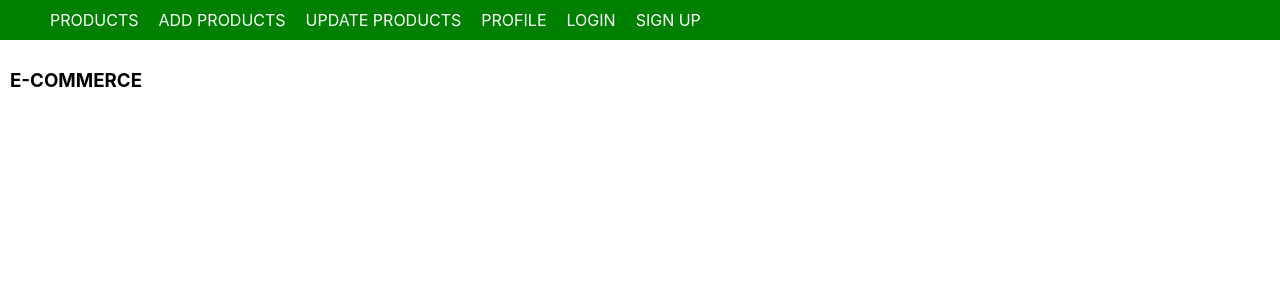
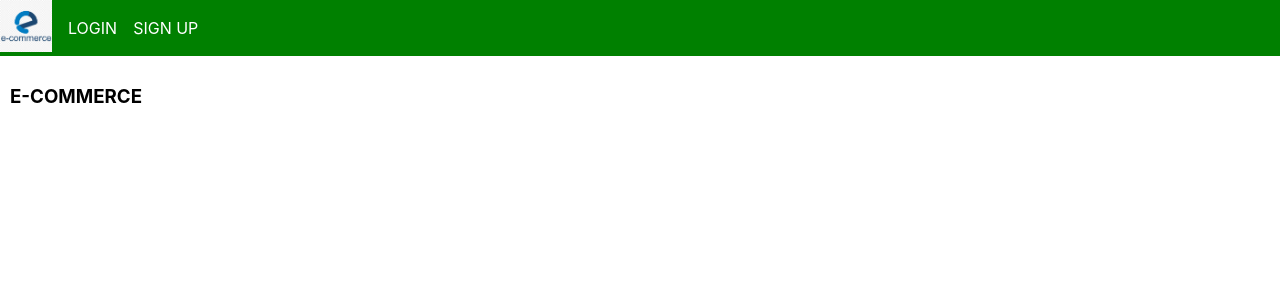
Before and after one commit to furqan759/e-commerceMERN, a React (Create React App) app in the folder frontend/: page / in a window 1280 px wide. Shown: the top 300 px of the page. Built offline with nearby package versions, Linux system fonts and the light colour scheme.

Commit message:
frontend: Navbar UI styling changed with MUI components and styled components

```diff
--- a/frontend/src/App.css
+++ b/frontend/src/App.css
@@ -1,26 +1,6 @@
 body{
   margin: 0;
   padding: 0;
-}
-
-.nav-ul{
-  margin: 0;
-}
-
-.nav-ul li{
-  display: inline-block;
-  padding: 10px;
-}
-
-.nav-ul li a {
-  text-decoration: none;
-  color: #fff;
-  text-transform: uppercase;
-}
-
-.nav-heading{
-background-color: green;
-
 }
 
 @media (prefers-reduced-motion: no-preference) {
--- /dev/null
+++ b/frontend/src/assets/img/index.js
@@ -0,0 +1,3 @@
+import Logo from "../img/web-logo.webp";
+
+export { Logo };
--- a/frontend/src/components/Navbar.js
+++ b/frontend/src/components/Navbar.js
@@ -1,5 +1,8 @@
+import { Box, Grid } from "@mui/material";
 import React from "react";
 import { Link, useNavigate } from "react-router-dom";
+import { Logo } from "../assets/img";
+import { StyledLink } from "../styles/navbar";
 
 export default function Navbar() {
   const navigate = useNavigate();
@@ -7,41 +10,48 @@ export default function Navbar() {
 
   const logout = () => {
     localStorage.removeItem("user");
-    navigate("/sign-up");
+    navigate("/login");
   };
   return (
-    <div className="nav-heading">
-      <ul className="nav-ul">
-        <li>
-          <Link to={"/"}>Products</Link>
-        </li>
-        <li>
-          <Link to={"/add"}>Add Products</Link>
-        </li>
-        <li>
-          <Link to={"/update"}>Update Products</Link>
-        </li>
-
-        <li>
-          <Link to={"/profile"}>Profile</Link>
-        </li>
+    <Box sx={{ backgroundColor: "green" }}>
+      <Grid container alignItems={"center"} spacing={2}>
         {auth ? (
-          <li>
-            <Link onClick={() => logout()} to={"/sign-up"}>
-              Logout
-            </Link>
-          </li>
+          <>
+            <Grid item>
+              <img src={Logo} height={"52rem"} width={"52rem"} alt="logo" />
+            </Grid>
+            <Grid item>
+              <StyledLink to={"/"}>Products</StyledLink>
+            </Grid>
+            <Grid item>
+              <StyledLink to={"/add"}>Add Products</StyledLink>
+            </Grid>
+            <Grid item>
+              <StyledLink to={"/update"}>Update Products</StyledLink>
+            </Grid>
+            <Grid item>
+              <StyledLink to={"/profile"}>Profile</StyledLink>
+            </Grid>
+            <Grid item>
+              <StyledLink onClick={() => logout()} to={"/login"}>
+                Logout
+              </StyledLink>
+            </Grid>
+          </>
         ) : (
           <>
-            <li>
-              <Link to={"/login"}>Login</Link>
-            </li>
-            <li>
-              <Link to={"/sign-up"}>Sign Up</Link>
-            </li>
+            <Grid item>
+              <img src={Logo} height={"52rem"} width={"52rem"} alt="logo" />
+            </Grid>
+            <Grid item>
+              <StyledLink to={"/login"}>Login</StyledLink>
+            </Grid>
+            <Grid item>
+              <StyledLink to={"/sign-up"}>Sign Up</StyledLink>
+            </Grid>
           </>
         )}
-      </ul>
-    </div>
+      </Grid>
+    </Box>
   );
 }
--- /dev/null
+++ b/frontend/src/styles/navbar.js
@@ -0,0 +1,8 @@
+import { styled } from "@mui/material";
+import { Link } from "react-router-dom";
+
+export const StyledLink = styled(Link)(({ theme }) => ({
+  textDecoration: "none",
+  color: "#fff",
+  textTransform: "Uppercase",
+}));
```
Also changed, not shown: frontend/src/assets/img/web-logo.webp (added).
